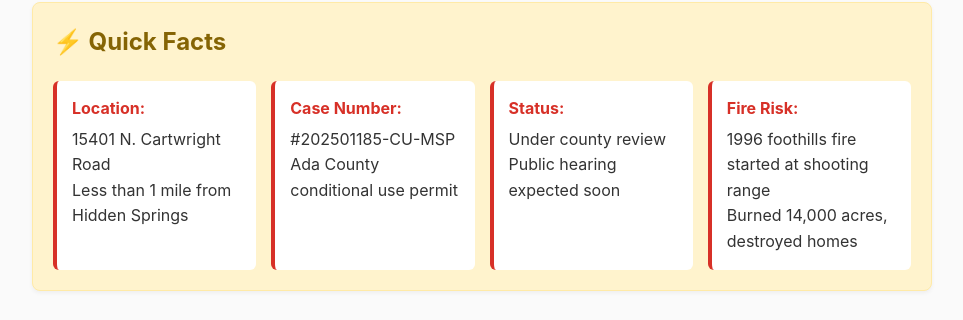
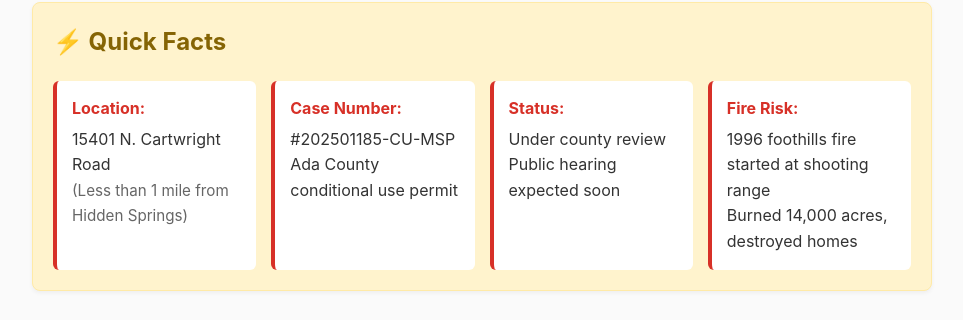
Before and after one commit to foothillsfireprevention/foothillsfireprevention.github.io, a plain HTML site: page index.html in a window 1280 px wide. Shown: the part 259-579 px from the top of the page, without its empty margins (158-1121 px from the left). Drawn offline with Linux system fonts and the light colour scheme.

Commit message:
Fact font

```diff
--- a/index.html
+++ b/index.html
@@ -60,6 +60,10 @@
             color: #d73027;
             display: block;
             margin-bottom: 5px;
+        }
+        .fact-note {
+            font-size: 0.95em;
+            color: #666;
         }
         .faq-section {
             background: white;
@@ -227,7 +231,7 @@
             <div class="fact-item">
                 <strong>Location:</strong>
                 15401 N. Cartwright Road<br>
-                Less than 1 mile from Hidden Springs
+                <span class="fact-note">(Less than 1 mile from Hidden Springs)</span>
             </div>
             <div class="fact-item">
                 <strong>Case Number:</strong>
```
